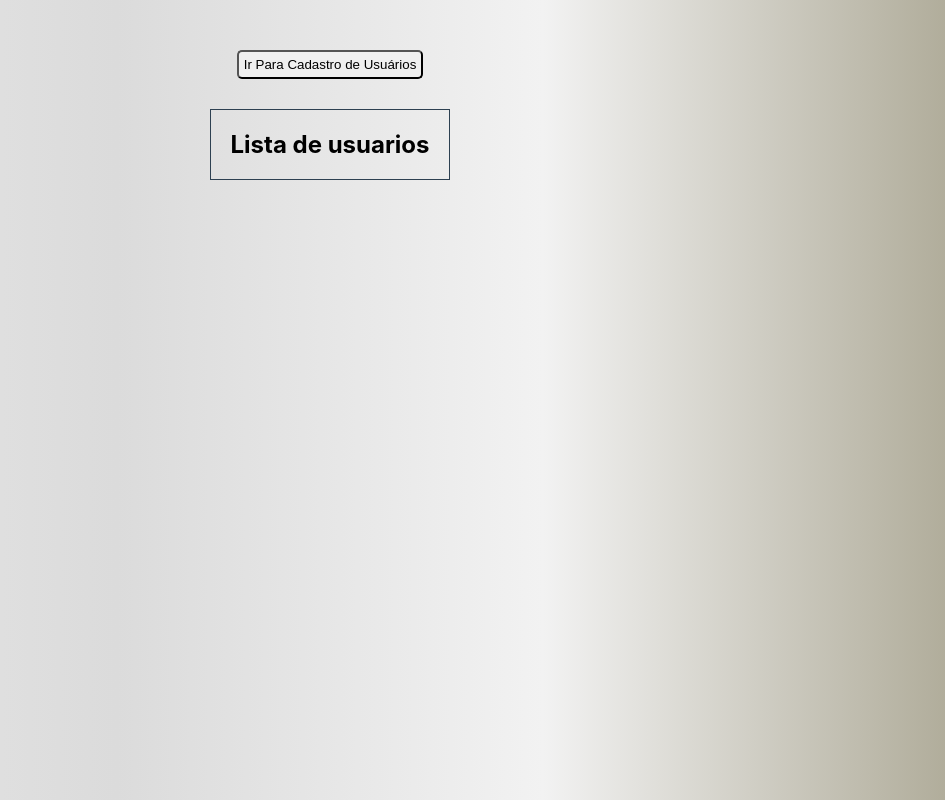
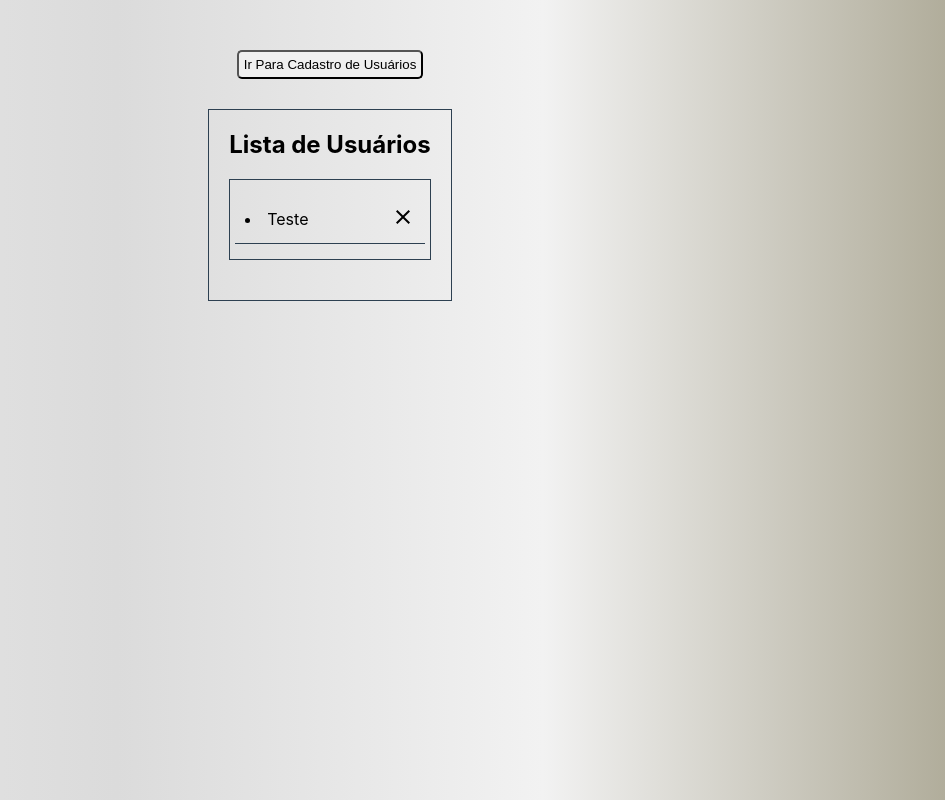
Before and after one commit to future4code/Rafael-Silva, a React (Create React App) app in the folder semana7/labenusers/: page / in a window 1280 px wide. Both pictures are taken after a click on the button "Ir Para Lista de Usuários". Shown: the whole page, without its empty margins (310-1255 px from the left). Built offline with nearby package versions, Linux system fonts and the light colour scheme.

Commit message:
layout da lista de usuários

```diff
--- a/semana7/labenusers/src/App.js
+++ b/semana7/labenusers/src/App.js
@@ -3,8 +3,8 @@ import styled from "styled-components";
 import axios from "axios";
 
 //Components
-import Register from "./components/Register";
-import ListUsers from "./components/ListUsers";
+import Register from "./components/Register/Register";
+import ListUsers from "./components/ListUsers/ListUsers";
 
 const Container = styled.div`
   display: flex;
@@ -47,7 +47,7 @@ class App extends React.Component {
     }
 
 
-    registerUser = (e) => {
+    registerUser = () => {
 
     }
 
@@ -57,7 +57,7 @@ class App extends React.Component {
                 {this.state.clickListUsers === false
                     ? (
                         <CenterRegister>
-                            <div>
+
                             <Register
                                 Register={this.registerUser}
                             />
@@ -68,13 +68,13 @@ class App extends React.Component {
                                     Para Lista de Usuários
                                 </button>
                             </ButtonContainer>
-                            </div>
+
                         </CenterRegister>
 
                     )
                     : (
                         <CenterListUsers>
-                            <div>
+
                             <ButtonContainer>
                                 <button
                                     onClick={() => this.setState({clickListUsers: !this.state.clickListUsers})}>Ir
@@ -86,7 +86,7 @@ class App extends React.Component {
                             <ListUsers
 
                             />
-                            </div>
+
                         </CenterListUsers>
                     )
                 }
--- a/semana7/labenusers/src/components/ListUsers.js
+++ /dev/null
@@ -1,21 +0,0 @@
-import React from "react";
-import styled from "styled-components";
-
-const ContainerUsers = styled.div`
-  display: flex;
-  align-items: center;
-  justify-content: center;
-  flex-direction: column;
-  border: 1px solid #2D4051;
-  padding: 20px;
-`
-
-export default class ListUsers extends React.Component{
-    render() {
-        return(
-            <ContainerUsers>
-                <h2>Lista de usuarios</h2>
-            </ContainerUsers>
-        )
-    }
-}
--- /dev/null
+++ b/semana7/labenusers/src/components/ListUsers/ListUsers.js
@@ -0,0 +1,43 @@
+import React from "react";
+import styled from "styled-components";
+
+//Components
+import ListUsersItem from "./ListUsersItem";
+
+const ContainerUsers = styled.div`
+  display: flex;
+  align-items: center;
+  justify-content: center;
+  flex-direction: column;
+  border: 1px solid #2D4051;
+  padding: 20px;
+`
+
+const List = styled.div`
+  border: 1px solid #2D4051;
+  display: flex;
+  align-items: center;
+  justify-content: flex-start;
+  flex-direction: column;
+  margin: 20px auto;
+  width: 100%;
+  height: 100%;
+  padding: 5px;
+`
+
+export default class ListUsers extends React.Component {
+    render() {
+        return (
+            <ContainerUsers>
+                <h2>Lista de Usuários</h2>
+
+                <List>
+                    <ListUsersItem
+                        UserName={"Teste"}
+                        RemoveUser={() => alert("Teste")}
+                    />
+                </List>
+            </ContainerUsers>
+        )
+    }
+}
--- /dev/null
+++ b/semana7/labenusers/src/components/ListUsers/ListUsersItem.js
@@ -0,0 +1,33 @@
+import React from "react";
+import styled from "styled-components";
+import close from "../../img/close_black_24dp.svg"
+
+const ContainerItem = styled.div`
+  display: flex;
+  justify-content: space-between;
+  align-items: center;
+  margin: 10px auto;
+  padding: 10px;
+  border-bottom: 1px solid #2D4051;
+  width: 100%;
+
+  img {
+    cursor: pointer;
+  }
+`
+
+export default class ListUsersItem extends React.Component {
+    render() {
+        return (
+            <ContainerItem>
+                <li>{this.props.UserName}</li>
+
+                <div>
+                    <img src={close} alt={"Remover Usuário"}
+                         onClick={this.props.RemoveUser}
+                    />
+                </div>
+            </ContainerItem>
+        )
+    }
+}
```
Also changed, not shown: semana7/labenusers/src/components/Register/Register.js (renamed from semana7/labenusers/src/components/Register.js), semana7/labenusers/src/img/close_black_24dp.svg (added). Lines whose indentation alone changed are shown as unchanged.
